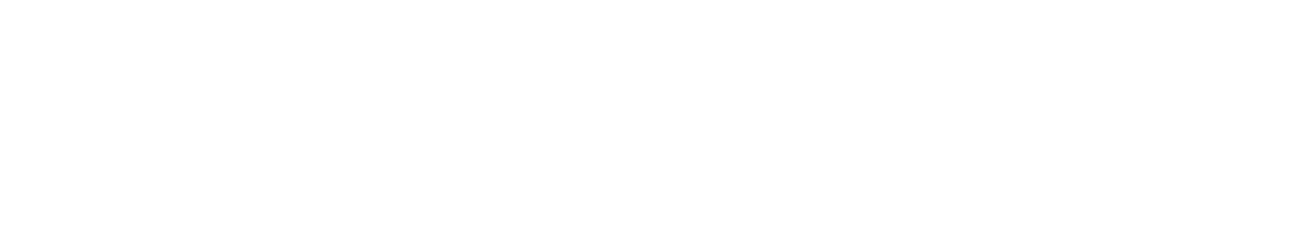
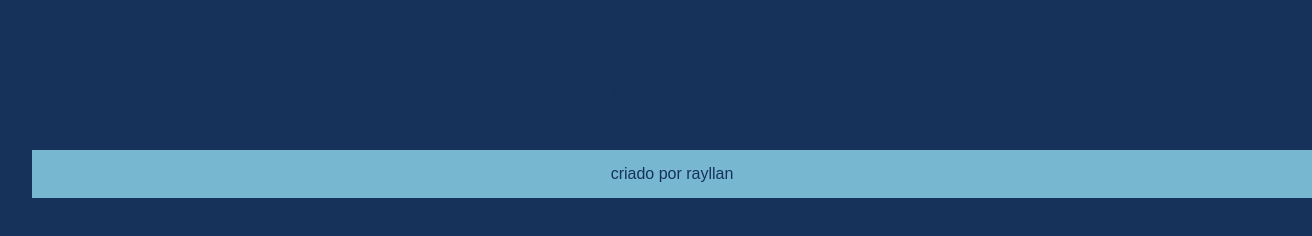
Before and after one commit to rayllan7/rede, a plain HTML site: page index.html in a window 1280 px wide. Shown: the whole page, 1312 px wide, since content can reach past the window. Drawn offline with Linux system fonts and the light colour scheme; a web font is replaced by a local one.

Commit message:
criacao do java

```diff
--- /dev/null
+++ b/graficos/informacoesGlobais.js
@@ -0,0 +1,9 @@
+const url = 'https://raw.githubusercontent.com/guilhermeonrails/api/main/dados-globais.json1';
+
+async function vizualizarinformacoesGlobais() {
+    const res = await fetch(url)
+     const dados = await res.json
+     console.log(dados)
+     }
+
+     vizualizarinformacoesGlobais()
--- a/index.html
+++ b/index.html
@@ -0,0 +1,26 @@
+<!DOCTYPE html>
+<html lang="pt-br">
+<head>
+    <meta charset="UTF-8">
+    <meta http-equiv="X-UA-Compatible" content="IE=edge">
+    <meta name="viewport" content="width=device-width, initial-scale=1.0">
+    <link rel="stylesheet" href="style.css">
+    <title>redes socias</title>
+</head>
+<body>
+  <head>
+    <h1>Redes sociais</h1>
+     <nav>
+      <a href="inex.html">Mundo</a>
+      <a href="#">minha escola</a>
+     </nav>
+</head>
+
+  <main class="class-section" ></main>
+  <section id="graficos-container" class="graficos-container" >
+<!--crie os graficos -->
+
+  </section>
+  <footer>
+    <p>criado por rayllan</p>                </footer>
+<script type="module" src="graficos/informacoesGlobais.js"<>
--- a/style.css
+++ b/style.css
@@ -33,4 +33,20 @@ nav a{
     text-decoration: none;
     color: var(--bg-color);
     margin: 0 2rem 1rem 0;
+    font-size: 1.2rem
 }
+    nav a:hover{
+transform: scale(0.90);
+transition:transform 0.1s
+}
+
+footer {
+  display: flex;
+  align-items: center;
+  justify-content: center;
+  background-color: var(--primary-color);
+  color: var(--bg-color);
+  width: 100%;
+  height: 3rem;
+  margin: 2rem;
+}
```
